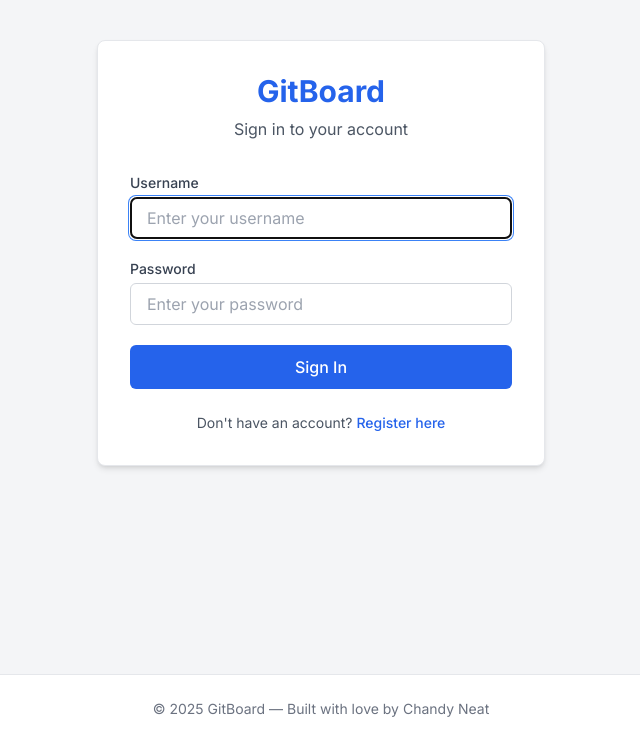
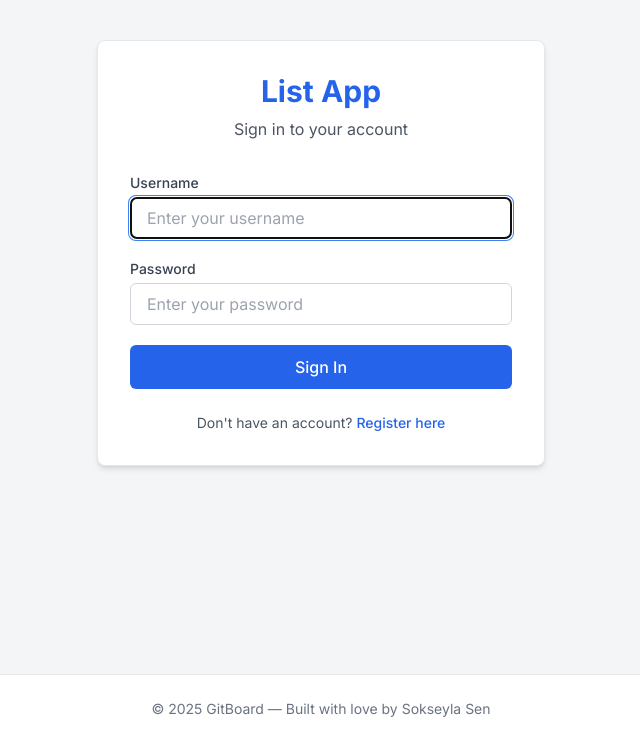
Before and after one commit to seyla01/Create-List-App, a Flask app: page /auth/login in a window 1280 px wide. Shown: the part 57-800 px from the top of the page, without its empty margins (319-959 px from the left). Run offline with Flask 3, Linux system fonts and the light colour scheme; some libraries are stand-ins or nearby versions.

Commit message:
Cheng some name

```diff
--- a/templates/auth/login.html
+++ b/templates/auth/login.html
@@ -4,7 +4,7 @@
 {% block content %}
 <div class="max-w-md mx-auto bg-white p-8 rounded-lg shadow-md border border-gray-200">
   <div class="text-center mb-8">
-    <h1 class="text-3xl font-bold text-blue-600">GitBoard</h1>
+    <h1 class="text-3xl font-bold text-blue-600">List App</h1>
     <p class="text-gray-600 mt-2">Sign in to your account</p>
   </div>
 
--- a/templates/layout.html
+++ b/templates/layout.html
@@ -80,8 +80,7 @@
   <!-- Footer -->
   <footer class="bg-white border-t border-gray-200 mt-12 py-6">
     <div class="max-w-7xl mx-auto px-4 text-center text-gray-500 text-sm">
-      © {{ now().year }} GitBoard — Built with love by Chandy Neat
-    </div>
+      © {{ now().year }} GitBoard — Built with love by Sokseyla Sen    </div>
   </footer>
 
   <!-- Dropdown Script -->
```
